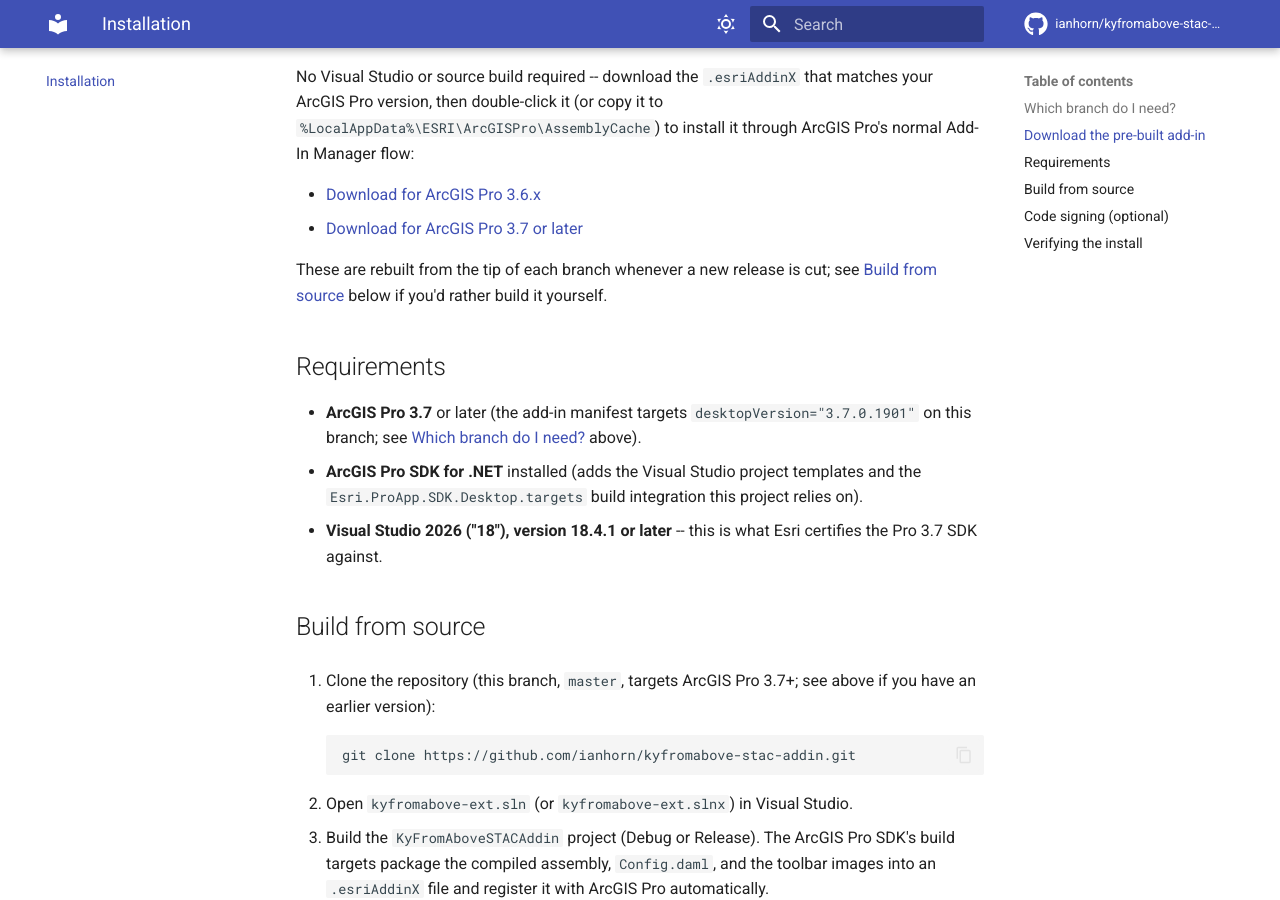
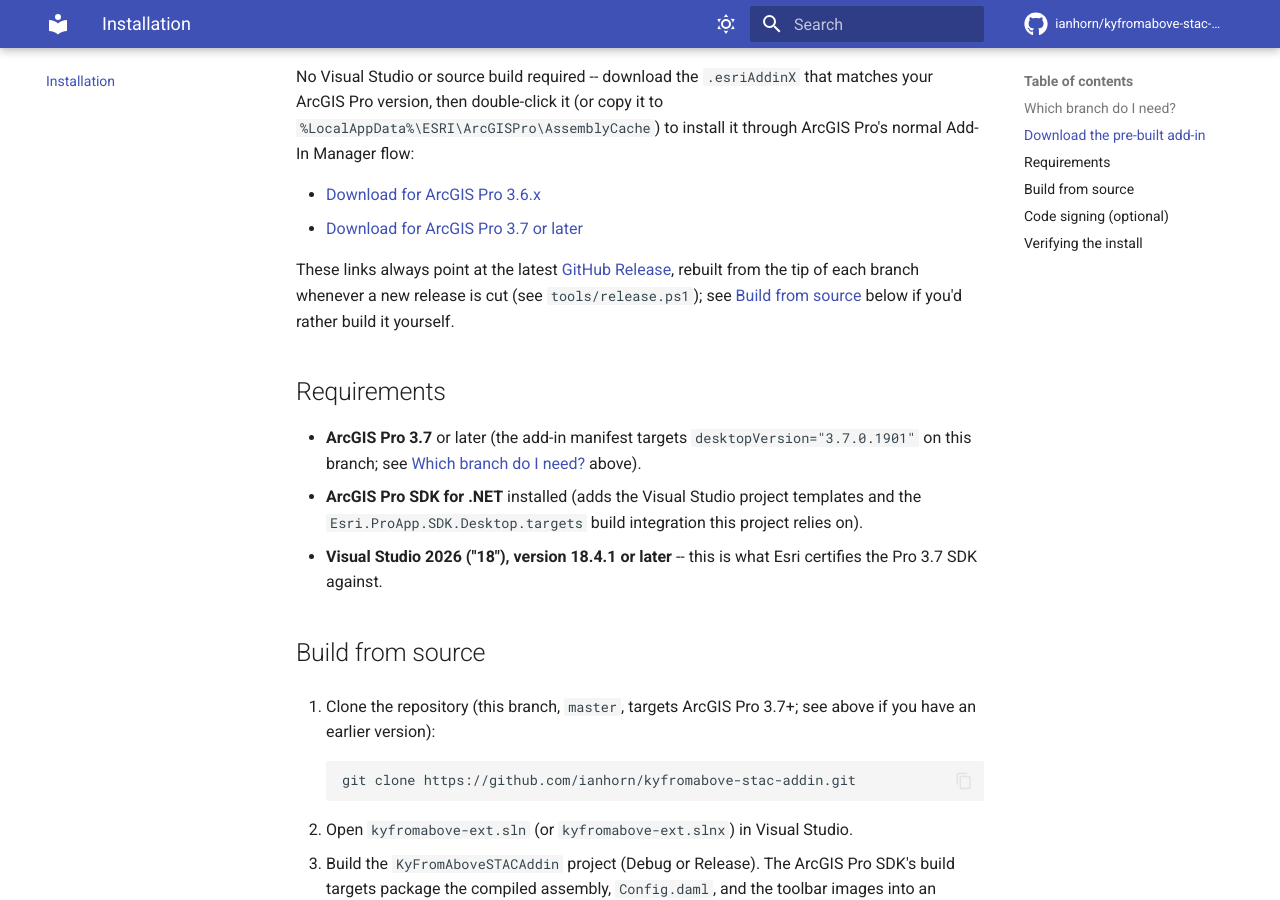
Before and after one commit to ianhorn/kyfromabove-stac-addin, an MkDocs documentation site: the page built from docs-src/installation.md, in a window 1280 px wide and 900 px high, scrolled down 867 px. Built offline with MkDocs 1.6.1 and Material for MkDocs 9.7.7, drawn with Linux system fonts in a browser that asks for light colours; comment, search, counter and statistics services are not loaded.

Commit message:
Add tools/release.ps1, stop committing built .esriAddinX to docs-src
Builds both branches' Release .esriAddinX in isolated git worktrees
(so the current checkout is never disturbed) and publishes them as
GitHub Release assets via gh. installation.md's download links now
point at the release's stable /releases/latest/download/<asset> URLs
instead of a path inside docs-src/AddInX, so they never need updating
again and the repo stops accumulating ~6.4MB binary commits.

Tested with -DryRun: both branches build and package cleanly.
Co-Authored-By: Claude Sonnet 5 <noreply@anthropic.com>
Claude-Session: https://claude.ai/code/session_015iNwpLN7jsRrh77TdPC72Z

```diff
--- a/docs-src/installation.md
+++ b/docs-src/installation.md
@@ -30,10 +30,11 @@ No Visual Studio or source build required -- download the `.esriAddinX` that mat
 Pro version, then double-click it (or copy it to `%LocalAppData%\ESRI\ArcGISPro\AssemblyCache`) to
 install it through ArcGIS Pro's normal Add-In Manager flow:
 
-- [Download for ArcGIS Pro 3.6.x](AddInX/KyFromAboveSTACAddin-3.6.x.esriAddinX)
-- [Download for ArcGIS Pro 3.7 or later](AddInX/KyFromAboveSTACAddin-3.7.x.esriAddinX)
+- [Download for ArcGIS Pro 3.6.x](https://github.com/ianhorn/kyfromabove-stac-addin/releases/latest/download/KyFromAboveSTACAddin-3.6.x.esriAddinX)
+- [Download for ArcGIS Pro 3.7 or later](https://github.com/ianhorn/kyfromabove-stac-addin/releases/latest/download/KyFromAboveSTACAddin-3.7.x.esriAddinX)
 
-These are rebuilt from the tip of each branch whenever a new release is cut; see
+These links always point at the latest [GitHub Release](https://github.com/ianhorn/kyfromabove-stac-addin/releases),
+rebuilt from the tip of each branch whenever a new release is cut (see `tools/release.ps1`); see
 [Build from source](#build-from-source) below if you'd rather build it yourself.
 
 ## Requirements
```
Also changed, not shown: 4 other files.
